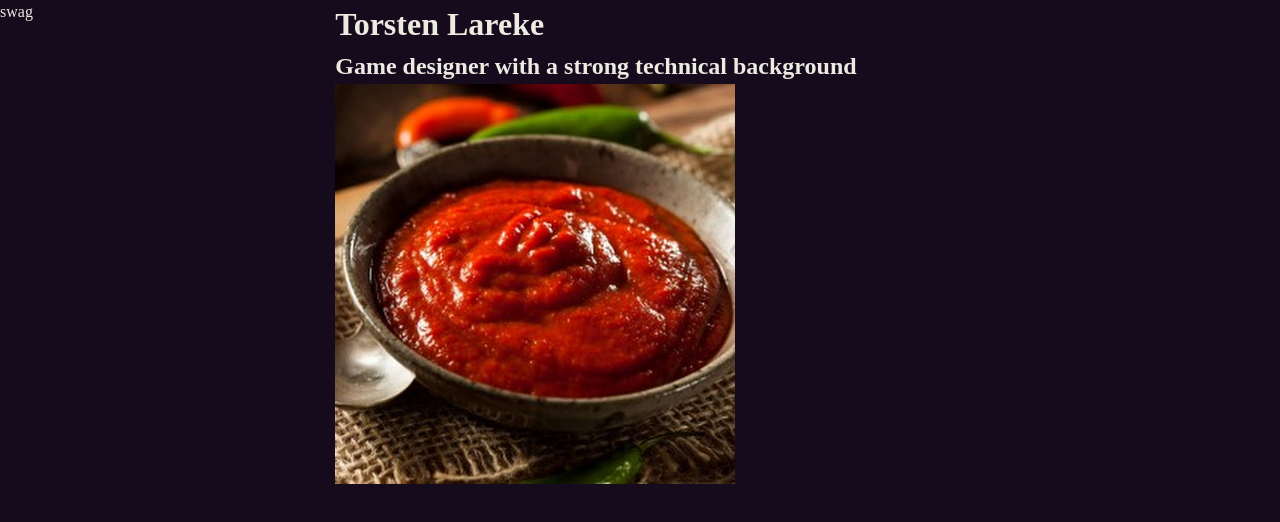
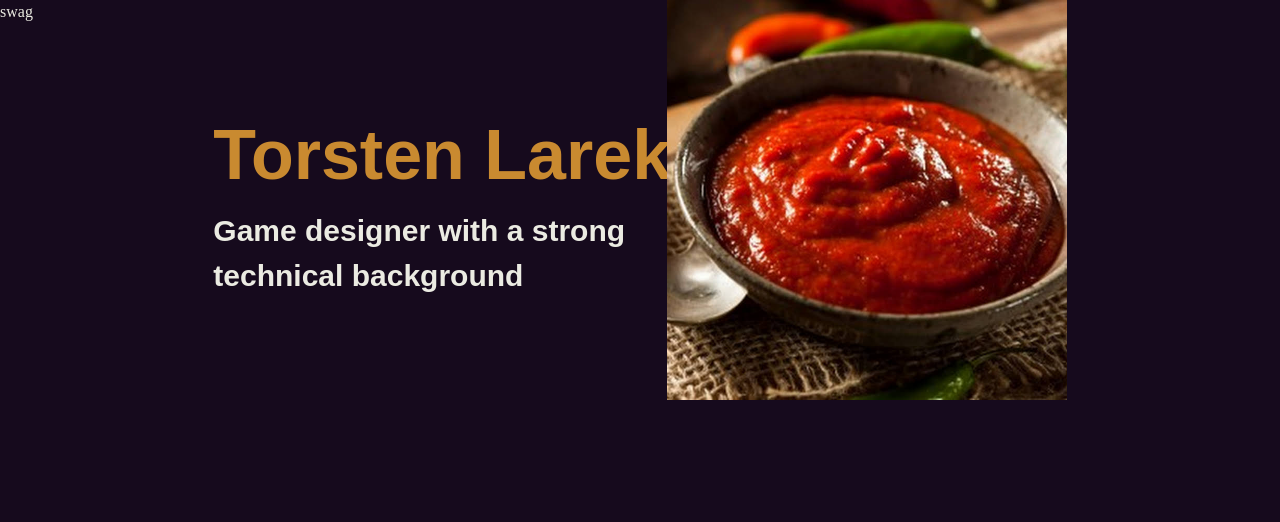
Before and after one commit to SirSalsa/game-portfolio, a React (Vite) app: page / in a window 1280 px wide. Shown: the top 522 px of the page. Built offline with nearby package versions, Linux system fonts and the light colour scheme.

Commit message:
Completed basic Intro

```diff
--- /dev/null
+++ b/src/css/style_settings.scss
@@ -0,0 +1,12 @@
+/// Variables ///
+
+// Colors
+$background_color: #160a1d;
+$object_color: #483B4C;
+
+$text_color: #EBEBE2;
+$header_color: #C98A30;
+
+// Fonts
+$header_font: Arial, Helvetica, sans-serif;
+$text_font: Segoe UI, Tahoma, Geneva, Verdana, sans-serif;
--- a/src/modules/app/App.scss
+++ b/src/modules/app/App.scss
@@ -1,15 +1,4 @@
-/// Variables ///
-
-// Colors
-$background_color: #160a1d;
-$object_color: #483B4C;
-
-$text_color: #EBEBE2;
-$header_color: #C98A30;
-
-// Fonts
-$header_font: Arial, Helvetica, sans-serif;
-$text_font: Segoe UI, Tahoma, Geneva, Verdana, sans-serif;
+@use "../../css/style_settings.scss" as *;
 
 * {
     margin: 0;
@@ -30,6 +19,6 @@ body {
 
 .App {
     display: grid;
-    grid-template-columns: 0.55fr 1fr 0.55fr;
+    grid-template-columns: 0.25fr 1fr 0.25fr;
     grid-template-rows: 0.15fr auto 0.2fr;
 }
--- a/src/modules/app/App.tsx
+++ b/src/modules/app/App.tsx
@@ -1,4 +1,3 @@
-import React from "react"
 import Intro from "../intro/intro"
 import Jobs from "../jobs/jobs"
 import "./App.scss"
--- a/src/modules/intro/intro.scss
+++ b/src/modules/intro/intro.scss
@@ -1,19 +1,42 @@
-@import '../app/App.scss';
+@use "../../css/style_settings.scss" as *;
 
 .Intro_wrapper {
     grid-column: 2/3;
     grid-row: 1/2;
+
+    display: grid;
+    align-items: center;
+    grid-template-columns: 60% 40%;
 }
 
 #title_container {
     display: flex;
     flex-flow: column nowrap;
     align-items:flex-start;
+    justify-self: left;
+
+    grid-column: 1/2;
+}
+
+#title_container > h1 {
+
+    font-size: 70px;
+    font-family: $header_font;
+    color: $header_color;
+}
+
+#title_container > h2 {
+    font-size: 30px;
+    font-family: $header_font;
+    color: $text_color;
 }
 
 #portrait_container {
     display: flex;
     flex-flow: column;
+
+    align-items: end;
+    grid-column: 2/3;
 }
 
 #portrait_container > img {
```
